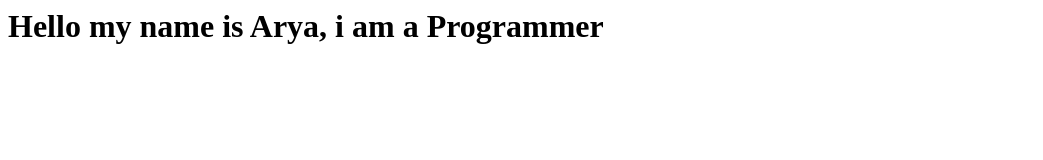
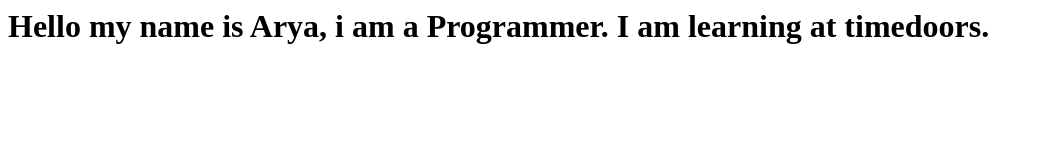
Before and after one commit to aryndraa/tugas_praktik_vercel, a plain HTML site: page index.html in a window 1280 px wide. Shown: the whole page, without its empty margins (0-1043 px from the left). Drawn offline with Linux system fonts and the light colour scheme.

Commit message:
fourth commit, add learn

```diff
--- a/index.html
+++ b/index.html
@@ -1 +1 @@
-<h1>Hello my name is Arya, i am a Programmer</h1>
+<h1>Hello my name is Arya, i am a Programmer. I am learning at timedoors.</h1>
```
